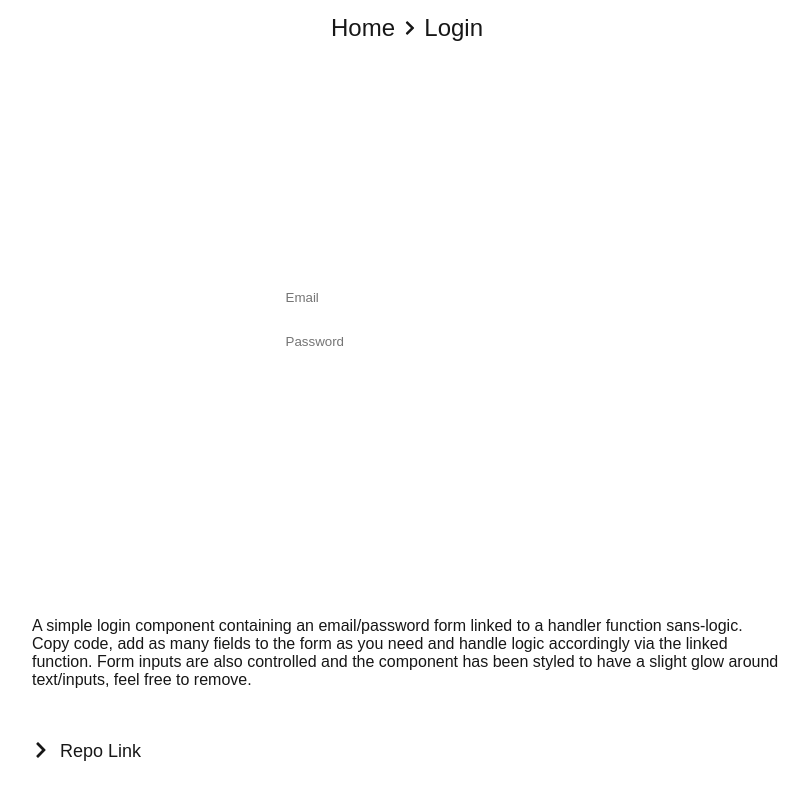
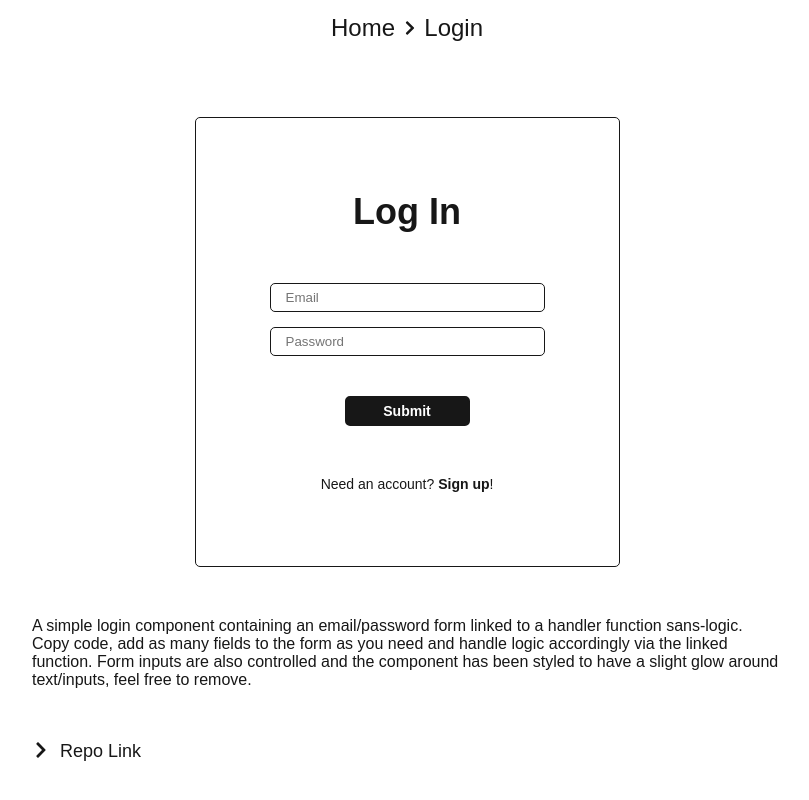
Before and after one commit to carledwardm/react-component-library, a Next.js app: page /login in a window 1280 px wide. Shown: the whole page, without its empty margins (233-1042 px from the left). Built offline with nearby package versions, Linux system fonts and the light colour scheme.

Commit message:
Rework global color variables to accomodate component display boxes

```diff
--- a/app/footer/page.tsx
+++ b/app/footer/page.tsx
@@ -13,7 +13,9 @@ export default function Footer() {
                     <span className={styles.routeName}> Login</span>
                 </nav>
             <div className={styles.componentContainer}>
-                <FooterComponent />
+                <div className={styles.componentDisplay}>
+                    <FooterComponent />
+                </div>
                 <p className={styles.descriptionText}>A footer component currently displaying a demo logo, 3 default
                     links and a copyright with a dynamix year added.
                 </p>
--- a/app/globals.css
+++ b/app/globals.css
@@ -3,9 +3,11 @@
   --foreground: #171717;
   --btn-background: #ffffff;
   --btn-foreground: #171717;
+  --comp-background: #171717;
+  --comp-foreground: #ffffff;
   --hover-background: #171717;
   --hover-foreground: #ffffff;
-  --component-display: #555555;
+  --component-display: #222222;
   --divider: #5a5a5a;
 }
 
@@ -13,8 +15,6 @@
   :root {
     --background: #171717;
     --foreground: #ffffff;
-    --component-display: #222222;
-
   }
 }
 
@@ -48,3 +48,14 @@ a {
     color-scheme: dark;
   }
 }
+
+.componentDisplay {
+    display: flex;
+    align-items: center;
+    justify-content: center;
+    flex-direction: column;
+    padding: 50px 25px;
+    border-radius: 2px;
+    background-color: var(--component-display);
+    width: 100%;
+}
--- a/components/Buttons/StandardButton/StandardButton.module.scss
+++ b/components/Buttons/StandardButton/StandardButton.module.scss
@@ -3,8 +3,8 @@
     font-family: sans-serif;
     font-size: 16px;
     font-weight: bold;
-    color: #0a0a0a;
-    background-color: white;
+    color: var(--btn-foreground);
+    background-color: var(--btn-background);
     border: 2px solid transparent;
     transform: background-color 0.2s ease-in-out;
     border: 2px solid white;
@@ -12,6 +12,6 @@
 
     &:hover {
         background-color: transparent;
-        color: white;
+        color: var(--hover-foreground);
     }
 }
--- a/components/Header/Header.module.scss
+++ b/components/Header/Header.module.scss
@@ -2,7 +2,7 @@
     display: flex;
     align-items: center;
     justify-content: space-between;
-    border: 2px solid white;
+    border: 2px solid var(--foreground);
     // Border present for test rendering purposes - feel free to remove
     padding: 10px 25px;
     width: 100%;
@@ -31,7 +31,7 @@
     font-family: sans-serif;
     font-size: 18px;
     text-decoration: none;
-    color: white;
+    color: var(--foreground);
     transition: color 0.2s ease-in-out;
 
     &:hover {
--- a/components/Login/Login.module.scss
+++ b/components/Login/Login.module.scss
@@ -7,7 +7,7 @@
     width: 100%;
     max-width: 425px;
     height: 450px;
-    border: 1px solid white;
+    border: 1px solid var(--foreground);
     border-radius: 5px;
     gap: 50px;
 }
@@ -16,7 +16,7 @@
     font-family: sans-serif;
     font-size: 36px;
     font-weight: bold;
-    color: white;
+    color: var(--foreground);
 }
 
 .loginForm {
@@ -32,44 +32,44 @@
     width: 100%;
     max-width: 275px;
     background-color: transparent;
-    border: 1px solid white;
+    border: 1px solid var(--foreground);
     border-radius: 5px;
-    color: white;
+    color: var(--foreground);
     padding: 6px 15px;
     transition: box-shadow 0.2s ease-in-out,
                 color 0.2s ease-in-out;
 
     &:focus {
-        outline: 2px solid white;
+        outline: 2px solid var(--foreground);
         border-color: transparent;
-        color: white;
+        color: var(--foreground);
         &::placeholder {
-            color: white;
+            color: var(--foreground);
         }
     }
 }
 
 .submitBtn {
-    background-color: white;
+    background-color: var(--foreground);
     color: var(--background);
     font-size: 14px;
     font-weight: bold;
     padding: 5px 10px;
     width: 125px;
     border-radius: 5px;
-    border: 2px solid transparent;
+    border: 2px solid var(--foreground);
     transition: all 0.2s ease-in-out;
     margin-top: 25px;
     cursor: pointer;
 
     &:hover {
         background-color: transparent;
-        color: white;
-        border: 2px solid white;
+        color: var(--hover-foreground);
+        border: 2px solid var(--foreground);
     }
 
     &:active {
-        background-color: white;
+        background-color: var(--);
         border: 2px solid white;
         color: black;
     }
@@ -77,19 +77,19 @@
 
 .loginText {
     font-size: 14px;
-    color: white;
+    color: var(--foreground);
     font-family: sans-serif;
 }
 
 .loginLink {
     display: inline-block;
     font-weight: bold;
-    color: white;
+    color: var(--foreground);
     transition: all 0.2s ease-in-out;
     text-decoration: none;
 
     &:hover {
         transform: translateY(-3px);
-        color: white;
+        color: (--hover-foreground);
     }
 }
```
Also changed, not shown: app/footer/Footer.module.scss (+11 -0 lines), components/Footer/Footer.module.scss (+4 -4 lines).
